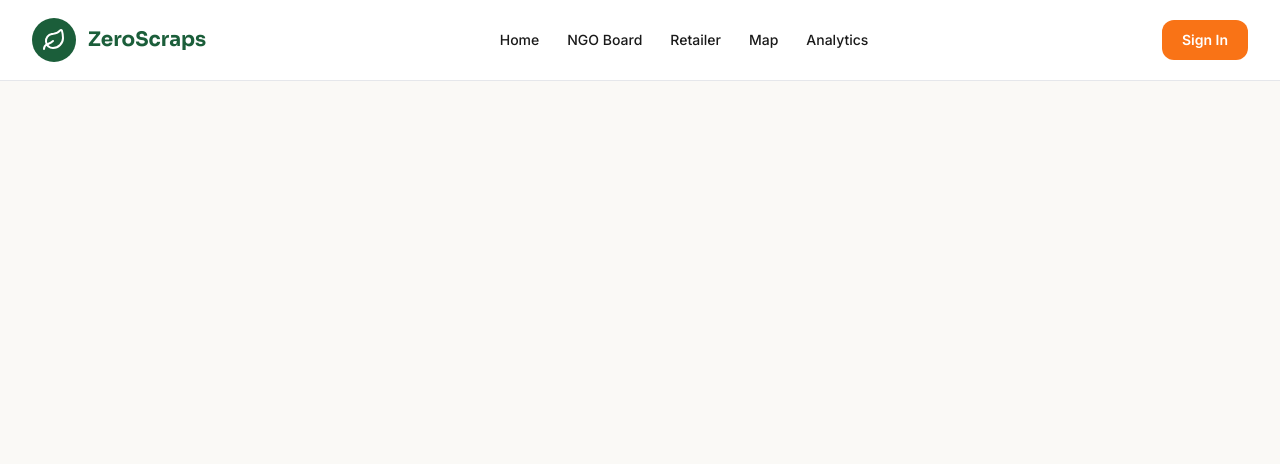
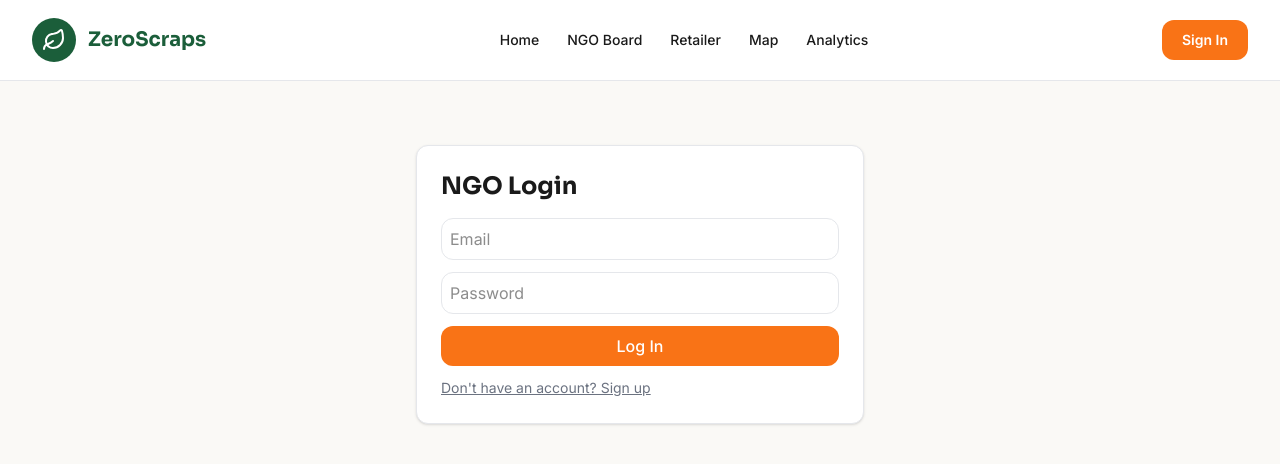
Before and after one commit to sameera-builds/ZeroScraps_, a React (Vite) app: page /ngo-login in a window 1280 px wide. Shown: the top 464 px of the page. Built offline with nearby package versions, Linux system fonts and the light colour scheme.

Commit message:
Built NGO login, signup, and board page with claim RPC

```diff
--- a/package.json
+++ b/package.json
@@ -10,6 +10,7 @@
     "preview": "vite preview"
   },
   "dependencies": {
+    "@supabase/supabase-js": "^2.112.4",
     "@tailwindcss/vite": "^4.3.3",
     "lucide-react": "^1.37.0",
     "react": "^19.2.8",
--- a/src/App.jsx
+++ b/src/App.jsx
@@ -2,6 +2,8 @@ import { BrowserRouter, Routes, Route } from "react-router-dom";
 
 import Layout from "./components/Layout";
 import Home from "./pages/Home";
+import NGOBoard from "./pages/NGOBoard";
+import NGOLogin from "./pages/NGOLogin";
 
 function App() {
   return (
@@ -9,7 +11,8 @@ function App() {
       <Layout>
         <Routes>
           <Route path="/" element={<Home />} />
-          <Route path="/ngo" element={<div className="p-10">NGO Board</div>} />
+          <Route path="/ngo" element={<NGOBoard />} />
+          <Route path="/ngo-login" element={<NGOLogin />} />
           <Route path="/retailer" element={<div className="p-10">Retailer</div>} />
           <Route path="/map" element={<div className="p-10">Map</div>} />
           <Route path="/analytics" element={<div className="p-10">Analytics</div>} />
--- /dev/null
+++ b/src/lib/supabaseClient.js
@@ -0,0 +1,6 @@
+import { createClient } from '@supabase/supabase-js';
+
+const supabaseUrl = import.meta.env.VITE_SUPABASE_URL;
+const supabaseKey = import.meta.env.VITE_SUPABASE_PUBLISHABLE_KEY;
+
+export const supabase = createClient(supabaseUrl, supabaseKey);
--- /dev/null
+++ b/src/pages/NGOBoard.jsx
@@ -0,0 +1,77 @@
+import { useEffect, useState } from 'react';
+import { supabase } from '../lib/supabaseClient';
+
+const riskColor = { high: 'border-risk-high', medium: 'border-risk-medium', low: 'border-risk-low' };
+const riskText = { high: 'text-risk-high', medium: 'text-risk-medium', low: 'text-risk-low' };
+
+export default function NGOBoard() {
+  const [listings, setListings] = useState([]);
+  const [category, setCategory] = useState('all');
+  const [ngoId, setNgoId] = useState(null);
+  const [loading, setLoading] = useState(true);
+
+  useEffect(() => {
+    async function load() {
+      const { data: { user } } = await supabase.auth.getUser();
+      if (user) {
+        const { data: ngoRow } = await supabase.from('ngos').select('id').eq('user_id', user.id).single();
+        if (ngoRow) setNgoId(ngoRow.id);
+      }
+      const { data, error } = await supabase.from('surplus_listings').select('*').eq('status', 'available');
+      if (!error) setListings(data || []);
+      setLoading(false);
+    }
+    load();
+  }, []);
+
+  async function handleClaim(listingId) {
+    if (!ngoId) return alert('Please log in as an NGO first.');
+    const { data, error } = await supabase.rpc('claim_listing', {
+      p_listing_id: listingId,
+      p_ngo_id: ngoId,
+    });
+    if (error) {
+      alert('Could not claim: ' + error.message);
+    } else {
+      setListings((prev) => prev.filter((l) => l.id !== listingId));
+    }
+  }
+
+  const filtered = category === 'all' ? listings : listings.filter((l) => l.category === category);
+
+  if (loading) return <p className="text-center mt-10 text-text-muted">Loading listings...</p>;
+
+  return (
+    <div className="max-w-4xl mx-auto p-10">
+      <h1 className="font-heading font-extrabold text-3xl mb-4 text-text">Available Surplus</h1>
+
+      <select className="border border-border rounded-xl p-2 mb-6 bg-surface-alt"
+        value={category} onChange={(e) => setCategory(e.target.value)}>
+        <option value="all">All categories</option>
+        <option value="produce">Produce</option>
+        <option value="dairy">Dairy</option>
+        <option value="grains">Grains</option>
+        <option value="packaged">Packaged</option>
+        <option value="cooked">Cooked</option>
+      </select>
+
+      <div className="grid gap-4">
+        {filtered.length === 0 && <p className="text-text-muted">No listings right now.</p>}
+        {filtered.map((item) => (
+          <div key={item.id}
+            className={`bg-surface-alt rounded-xl shadow-sm border-2 p-4 flex justify-between items-center ${riskColor[item.risk_tier] || 'border-border'}`}>
+            <div>
+              <h3 className="font-heading font-semibold text-lg text-text">{item.product_name}</h3>
+              <p className="text-text-muted text-sm">{item.quantity_kg}kg · Expires {item.expiry_date} · {item.category}</p>
+              <span className={`text-sm font-medium ${riskText[item.risk_tier] || ''}`}>{item.risk_tier} risk</span>
+            </div>
+            <button onClick={() => handleClaim(item.id)}
+              className="bg-accent text-white rounded-xl px-4 py-2 font-medium">
+              Claim
+            </button>
+          </div>
+        ))}
+      </div>
+    </div>
+  );
+}
--- /dev/null
+++ b/src/pages/NGOLogin.jsx
@@ -0,0 +1,54 @@
+import { useState } from 'react';
+import { supabase } from '../lib/supabaseClient';
+import { useNavigate } from 'react-router-dom';
+
+export default function NGOLogin() {
+  const [isSignup, setIsSignup] = useState(false);
+  const [email, setEmail] = useState('');
+  const [password, setPassword] = useState('');
+  const [ngoName, setNgoName] = useState('');
+  const [error, setError] = useState('');
+  const navigate = useNavigate();
+
+  async function handleSubmit(e) {
+    e.preventDefault();
+    setError('');
+
+    if (isSignup) {
+      const { data, error: signUpError } = await supabase.auth.signUp({ email, password });
+      if (signUpError) return setError(signUpError.message);
+
+      const { error: profileError } = await supabase
+        .from('ngos')
+        .insert({ user_id: data.user.id, name: ngoName, email });
+      if (profileError) return setError(profileError.message);
+    } else {
+      const { error: signInError } = await supabase.auth.signInWithPassword({ email, password });
+      if (signInError) return setError(signInError.message);
+    }
+    navigate('/ngo');
+  }
+
+  return (
+    <div className="max-w-md mx-auto mt-16 p-6 bg-surface-alt rounded-xl shadow-sm border border-border">
+      <h2 className="font-heading font-bold text-2xl mb-4 text-text">{isSignup ? 'NGO Sign Up' : 'NGO Login'}</h2>
+      <form onSubmit={handleSubmit} className="flex flex-col gap-3">
+        {isSignup && (
+          <input className="border border-border rounded-xl p-2" placeholder="NGO name"
+            value={ngoName} onChange={(e) => setNgoName(e.target.value)} required />
+        )}
+        <input className="border border-border rounded-xl p-2" type="email" placeholder="Email"
+          value={email} onChange={(e) => setEmail(e.target.value)} required />
+        <input className="border border-border rounded-xl p-2" type="password" placeholder="Password"
+          value={password} onChange={(e) => setPassword(e.target.value)} required />
+        {error && <p className="text-risk-high text-sm">{error}</p>}
+        <button type="submit" className="bg-accent text-white rounded-xl p-2 font-medium">
+          {isSignup ? 'Sign Up' : 'Log In'}
+        </button>
+      </form>
+      <button onClick={() => setIsSignup(!isSignup)} className="text-text-muted text-sm mt-3 underline">
+        {isSignup ? 'Already have an account? Log in' : "Don't have an account? Sign up"}
+      </button>
+    </div>
+  );
+}
```
Also changed, not shown: 2 other files (tests, documents, lock files or other folders).
